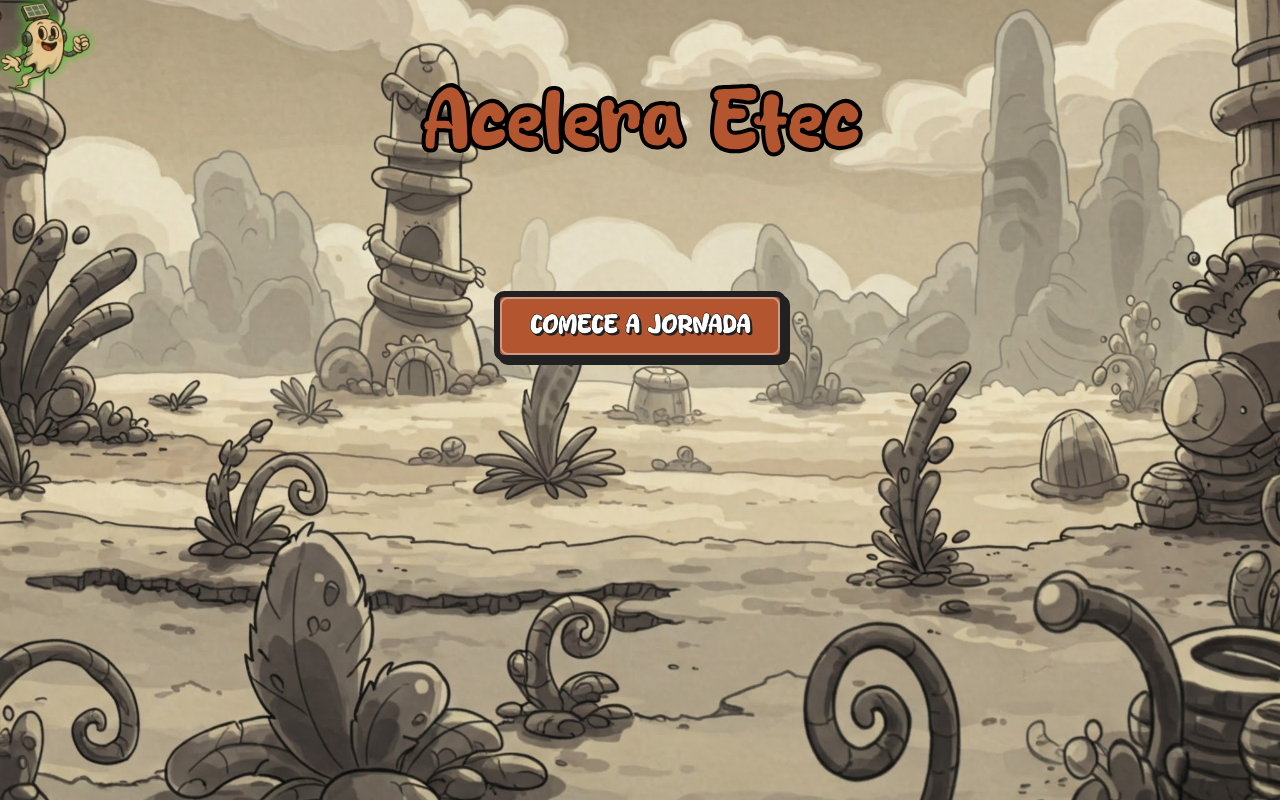
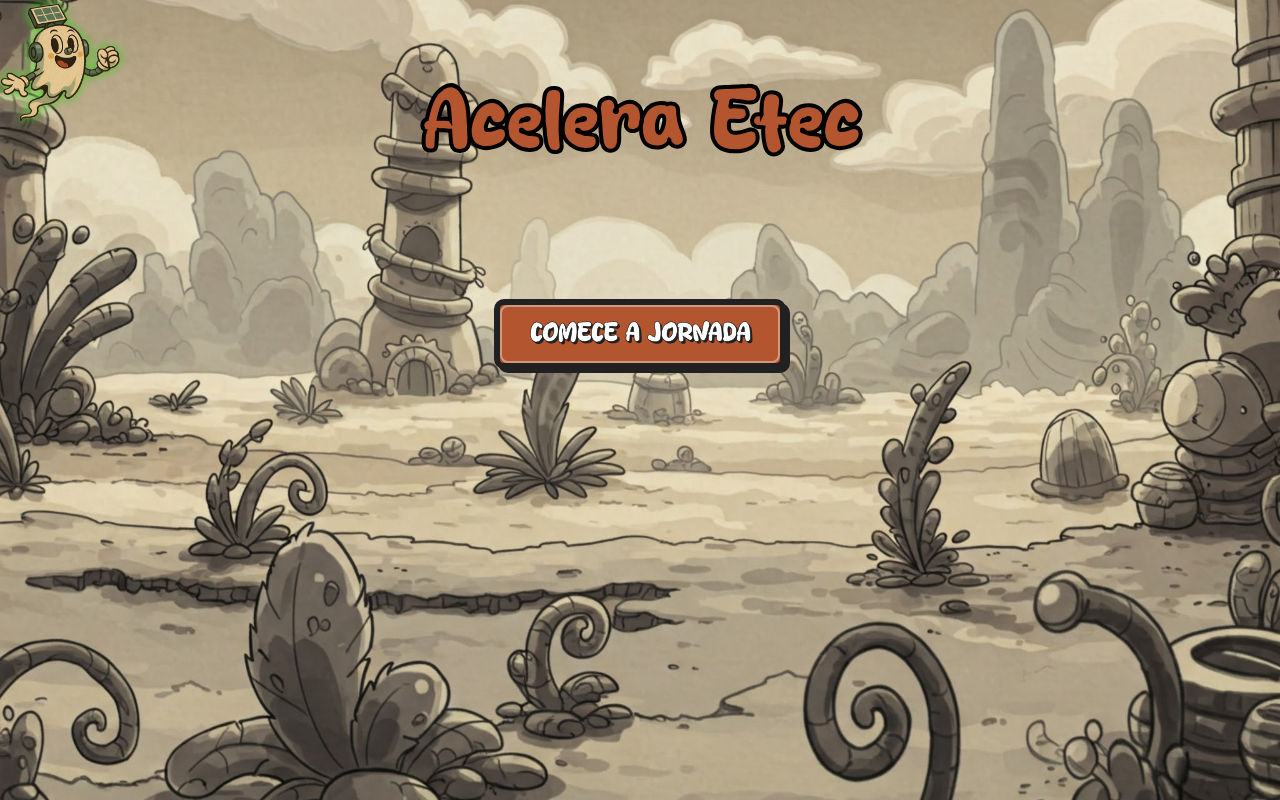
Before and after one commit to arineto1/aceleraetec, a plain HTML site: page index.html in a window 1280 px wide. Drawn offline with Linux system fonts and the light colour scheme.

Commit message:
commit 3 20-04

```diff
--- a/assets/css/index.css
+++ b/assets/css/index.css
@@ -18,7 +18,7 @@
   justify-content: start;
   align-items: center;
   flex-direction: column;
-  gap: 15vh;
+  gap: 16vh;
 }
 #cenario h1 {
   font-size: 80px;
@@ -34,7 +34,7 @@
 #cenario #aceleria {
   position: fixed; /* Posição fixa na tela */
   position: fixed;
-  width: 7vw; /* Pode ajustar o tamanho */
+  width: 15vh; /* Pode ajustar o tamanho */
   height: auto;
   left: 0;
   top: 0;
```
